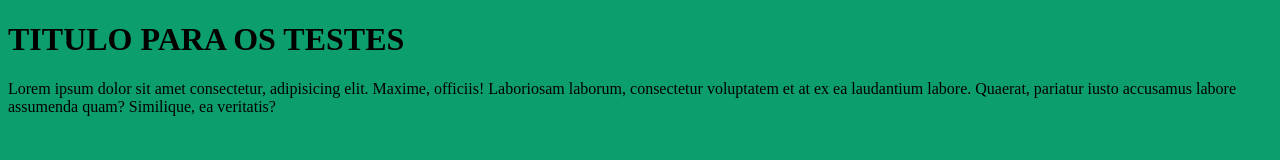
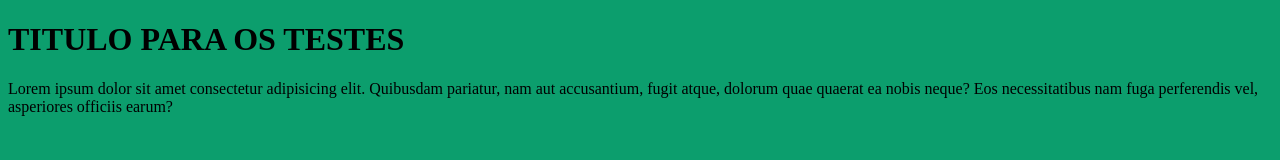
Before and after one commit to anisionascimento/STAR-WAS, a plain HTML site: page index.html in a window 1280 px wide. Drawn offline with Linux system fonts and the light colour scheme.

Commit message:
Update index.html

```diff
--- a/index.html
+++ b/index.html
@@ -8,6 +8,8 @@
 </head>
 <body>
     <h1>TITULO PARA OS TESTES</h1>
-    <p>Lorem ipsum dolor sit amet consectetur, adipisicing elit. Maxime, officiis! Laboriosam laborum, consectetur voluptatem et at ex ea laudantium labore. Quaerat, pariatur iusto accusamus labore assumenda quam? Similique, ea veritatis?</p>
+    <p>Lorem ipsum dolor sit amet consectetur adipisicing elit. Quibusdam pariatur, nam aut accusantium,
+        fugit atque, dolorum quae quaerat ea nobis neque? Eos necessitatibus nam fuga perferendis vel,
+        asperiores officiis earum?</p>
 </body>
 </html>
```
